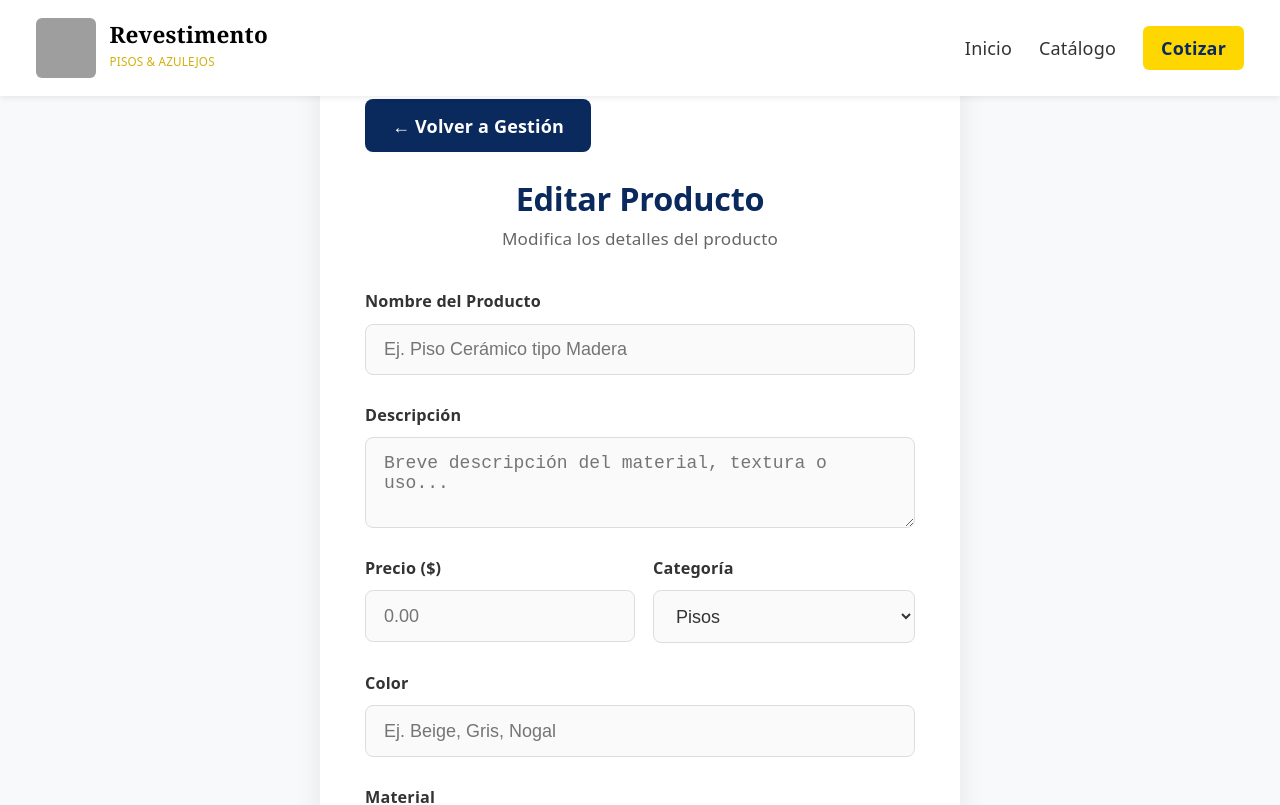
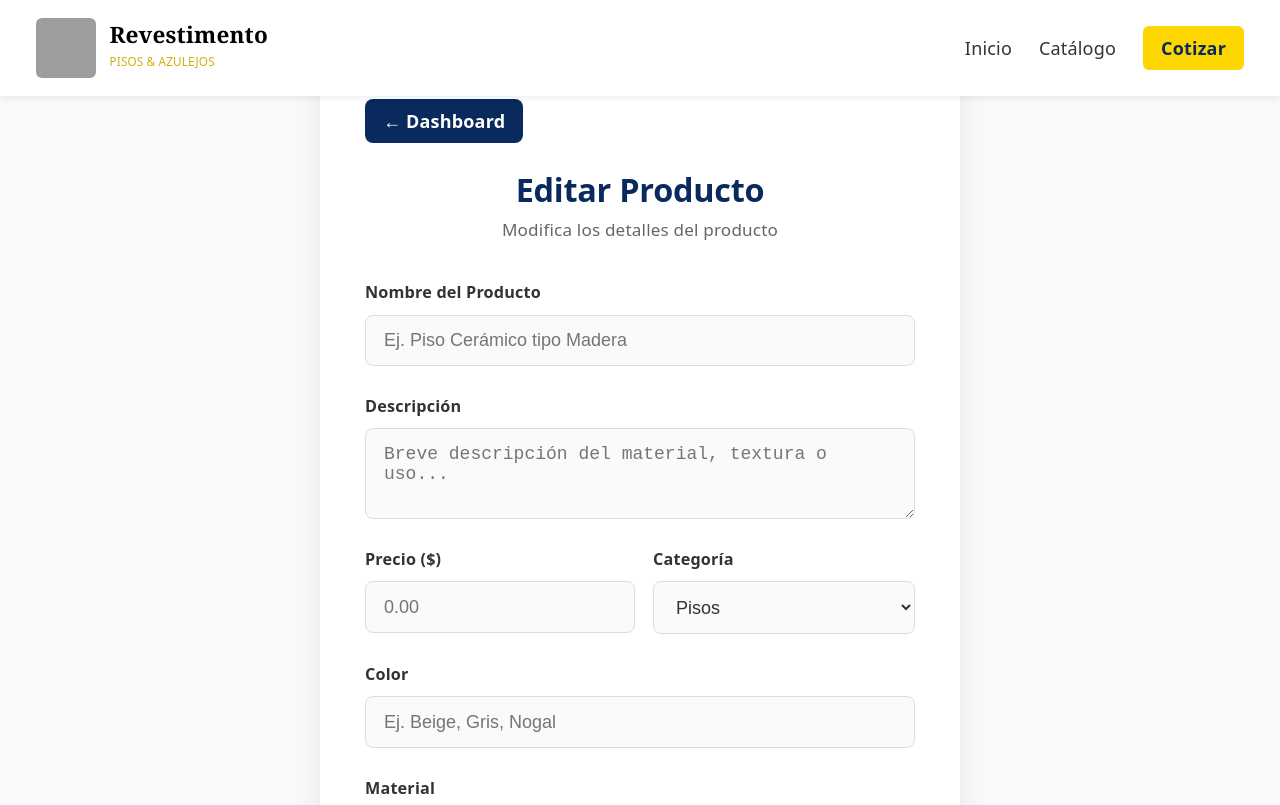
Before and after one commit to erickccastillo/revmx, a React (Vite) app in the folder frontend/: page /admin/edit/1 in a window 1280 px wide. Shown: the top 805 px of the page. Built offline with nearby package versions, Linux system fonts and the light colour scheme; no server answers; the database is empty; grey boxes are pictures that could not be loaded.

Commit message:
Update AdminProductForm.tsx

```diff
--- a/frontend/src/pages/AdminProductForm.tsx
+++ b/frontend/src/pages/AdminProductForm.tsx
@@ -162,13 +162,13 @@ const AdminProductForm: React.FC = () => {
           style={{
             backgroundColor: '#0a2a5e',
             color: 'white',
-            padding: '0.75rem 1.5rem',
+            padding: '0.5rem 1rem',
             borderRadius: '8px',
             textDecoration: 'none',
             fontWeight: 'bold',
           }}
         >
-          ← Volver a Gestión
+          ← Dashboard
         </Link>
       </div>
         <h2 className="admin-title">{isEditing ? 'Editar Producto' : 'Panel de Control'}</h2>
```
